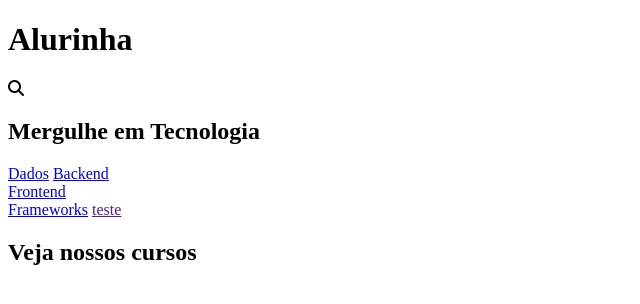
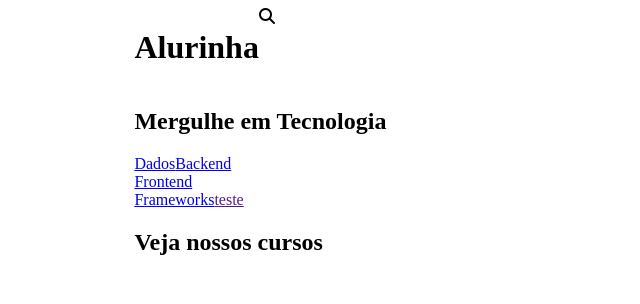
Before and after one commit to igords-goncalves/alurinha, a plain HTML site: page index.html in a window 1280 px wide. Shown: the whole page, without its empty margins (0-640 px from the left). Drawn offline with Linux system fonts and the light colour scheme.

Commit message:
style: apply global style

```diff
--- a/src/global.style.css
+++ b/src/global.style.css
@@ -1,10 +1,33 @@
 @charset "UTF-8";
 
-@import './css/header.css';
-@import './css/grid.css';
-@import './css/carrousell.css';
+@import "./css/reset.css";
+@import "./css/variables.css";
 
-@import './css/media-query.css';
+@import "./css/header.css";
+@import "./css/menu.css";
+@import "./css/grid.css";
+@import "./css/carrousell.css";
 
-@import './css/reset.css';
-@import './css/variables.css';
+@import "./css/media-query.css";
+
+html {
+    background-color: var(--bg-main);
+}
+
+body {
+    color: var(--color-text);
+
+    font-family: var(--font-text);
+    font-size: inherit;
+}
+
+.u-container {
+    width: 80%;
+
+    max-width: 1024px;
+    margin: auto;
+}
+
+.u-flexrow {
+    display: flex;
+}
```
